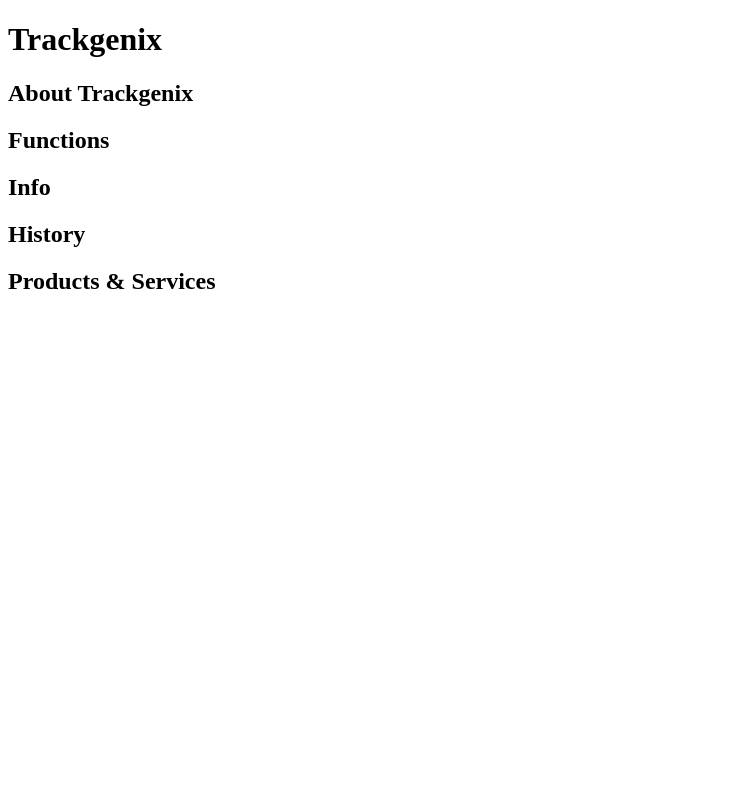
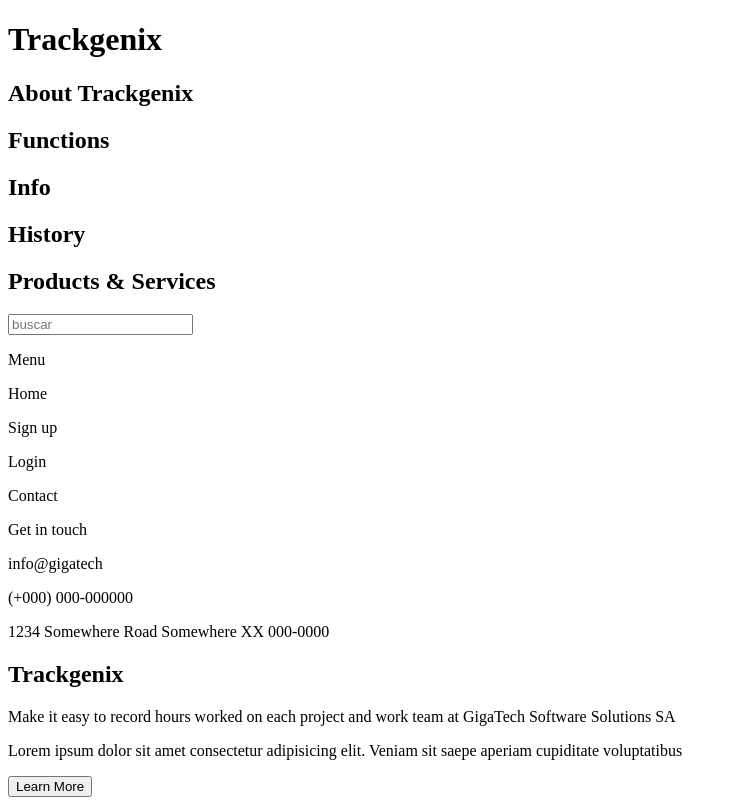
Before and after one commit to GimenaBistolfi/BaSP-A2022-Etapa-1, a plain HTML site: page Semana 01/index.html in a window 1280 px wide. Shown: the whole page, without its empty margins (0-737 px from the left). Drawn offline with Linux system fonts and the light colour scheme.

Commit message:
Create the sidebar, main and header

```diff
--- a/Semana 01/index.html
+++ b/Semana 01/index.html
@@ -27,5 +27,67 @@
     Products & Services
     </h2>
   </header>
+  <aside>
+    <input type="text" placeholder="buscar" required>
+    <p>
+      Menu
+    </p>
+    <p>
+      Home
+    </p>
+    <p>
+    Sign up
+    </p>
+    <p>
+    Login
+    </p>
+    <p>
+    Contact
+    </p>
+    <p>
+    Get in touch
+    </p>
+    <p>
+    info@gigatech
+    </p>
+    <p>
+    (+000) 000-000000
+    </p>
+    <p>
+    1234 Somewhere Road Somewhere XX 000-0000
+    </p>
+  </aside>
+  <main>
+    <h2>
+    Trackgenix
+    </h2>
+    <p>
+    Make it easy to record hours worked on each project and work team at GigaTech Software Solutions SA
+    </p>
+    <p>
+    Lorem ipsum dolor sit amet consectetur adipisicing elit. Veniam sit saepe aperiam cupiditate voluptatibus
+    </p>
+    <input type="Submit" name="Learnmore" value="Learn More">
+  </main>
+
+
+
+
+
+
+
+
+
+
+
+
+
+
+
+
+
+
+
+
 </body>
 </html>
```
Lines whose indentation alone changed are shown as unchanged.
